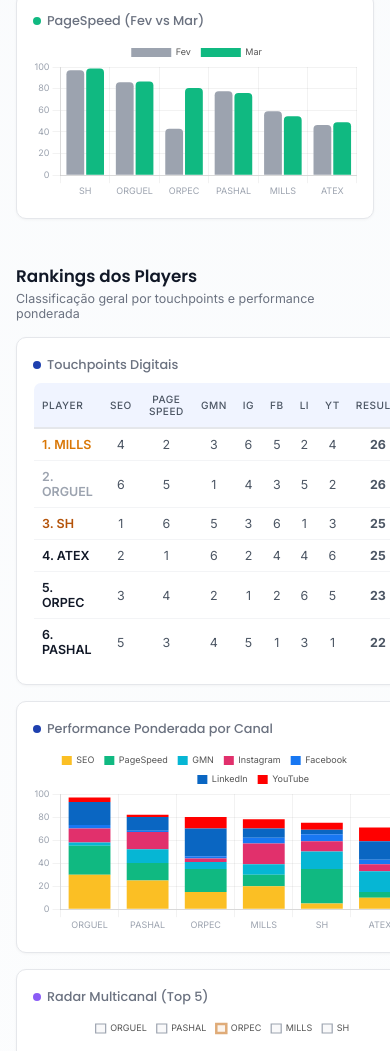
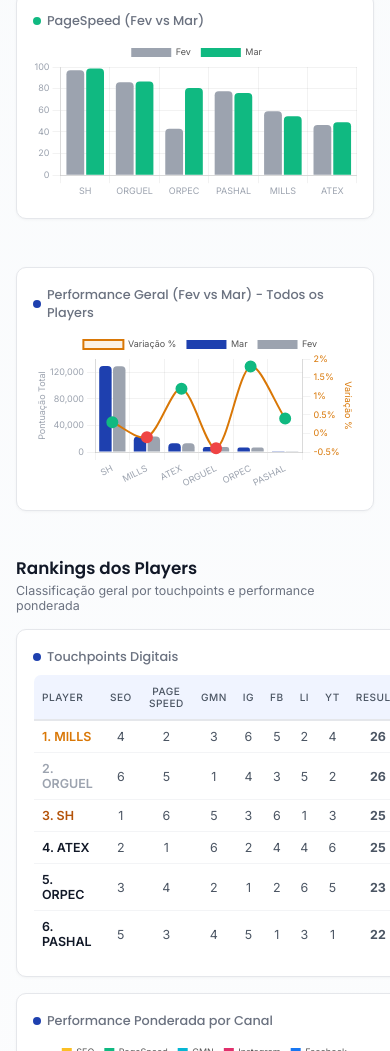
Before and after one commit to organizationivvvv/orpec-dashboard, a plain HTML site: page index.html in a window 390 px wide. Shown: the part 4488-5539 px from the top of the page. Drawn offline with Linux system fonts and the light colour scheme.

Commit message:
**Add dynamic monthly comparison charts for media and overall performance**
* Key features implemented:
- Added new comparison chart section with dynamic rendering for each media platform (Instagram, Facebook, LinkedIn, YouTube, SEO, Google My Business, PageSpeed)
- Implemented JavaScript functions to calculate and visualize performance differences between selected month and previous month
- Created separate general comparison chart showing overall performance trends across all players
- Updated HTML structure to include dedicated grid containers for comparison charts with proper styling
- Enhanced data processing logic to handle month-over-month comparisons and display variance percentages
- Integrated new charts into existing dashboard layout with responsive design and month selection controls

The update provides users with visual insights into performance evolution over time, enabling better trend analysis across different digital media platforms.

```diff
--- a/index.html
+++ b/index.html
@@ -122,6 +122,7 @@ table.rk tr:hover{background:#f0f4ff}
 
 <div class="sec"><h3>Comparação de Performance</h3><p>Evolução em relação ao mês anterior por plataforma e geral</p></div>
 <div class="chart-grid" id="comparisonGrid"></div>
+<div class="chart-grid" id="comparisonGeneralGrid" style="margin-top:16px;"></div>
 
 <div class="sec"><h3>Rankings dos Players</h3><p>Classifica&#231;&#227;o geral por touchpoints e performance ponderada</p></div>
 <div class="chart-grid">
@@ -257,6 +258,8 @@ var SEO={
 /* ===================== HELPERS ===================== */
 var charts={};
 var curMo='Mar\xE7o';
+var gridC='rgba(0,0,0,0.05)';
+var tickC='#9ca3af';
 
 // Month order for comparison
 var MONTH_ORDER=['Janeiro','Fevereiro','Mar\xE7o'];
@@ -355,8 +358,6 @@ function render(){
     '<div class="cc"><h4><span class="dot" style="background:#10b981"></span>PageSpeed</h4><canvas id="cPS"></canvas></div>';
 
   // Chart defaults
-  var gridC='rgba(0,0,0,0.05)';
-  var tickC='#9ca3af';
   function bar(elId,datasets,idxAxis,horiz){
     var c=document.getElementById(elId);
     if(!c)return;
@@ -517,10 +518,12 @@ function renderComparison(){
   var prevSo=prevMoName?SEO[prevMoName]:null;
 
   var grid=document.getElementById('comparisonGrid');
+  var generalGrid=document.getElementById('comparisonGeneralGrid');
 
   // If no previous month, show message
   if(!prevMo){
     grid.innerHTML='<div class="cc full" style="text-align:center;padding:40px;color:#6b7280;"><p>Sem dados do mês anterior para comparação.</p></div>';
+    generalGrid.innerHTML='';
     return;
   }
 
@@ -552,6 +555,7 @@ function renderComparison(){
 
   if(validComparisons.length===0){
     grid.innerHTML='<div class="cc full" style="text-align:center;padding:40px;color:#6b7280;"><p>Sem dados para comparação neste período.</p></div>';
+    generalGrid.innerHTML='';
     return;
   }
 
@@ -562,9 +566,6 @@ function renderComparison(){
   grid.innerHTML=html;
 
   // Render charts
-  var gridC='rgba(0,0,0,0.05)';
-  var tickC='#9ca3af';
-
   validComparisons.forEach(function(comp){
     var elId='cmp_'+comp.id;
     var c=document.getElementById(elId);
@@ -597,6 +598,154 @@ function renderComparison(){
       }
     });
   });
+
+  // === RENDER GENERAL COMPARISON CHART ===
+  renderGeneralComparison(mo, prevMo, so, prevSo, ml, prevMl);
+}
+
+function renderGeneralComparison(mo, prevMo, so, prevSo, ml, prevMl){
+  var generalGrid=document.getElementById('comparisonGeneralGrid');
+
+  // Aggregate totals per player across all platforms for current and previous month
+  var playerTotals={};
+
+  // Helper to aggregate from META arrays (social media metrics)
+  function aggregateMeta(arr, totals, isCur){
+    (arr||[]).forEach(function(d){
+      if(!totals[d.p]) totals[d.p]={player:d.p,cur:0,prev:0};
+      if(isCur) totals[d.p].cur+=d.v; else totals[d.p].prev+=d.v;
+    });
+  }
+
+  // Helper to aggregate from SEO arrays (seo scores, ps scores, gmn)
+  function aggregateSeo(arr, totals, isCur, key){
+    (arr||[]).forEach(function(d){
+      if(!totals[d.p]) totals[d.p]={player:d.p,cur:0,prev:0};
+      if(isCur) totals[d.p].cur+=d.v; else totals[d.p].prev+=d.v;
+    });
+  }
+
+  // Aggregate current month
+  aggregateMeta(mo.ig, playerTotals, true);
+  aggregateMeta(mo.fb, playerTotals, true);
+  aggregateMeta(mo.li, playerTotals, true);
+  aggregateMeta(mo.yt, playerTotals, true);
+  if(mo.gmn) aggregateMeta(mo.gmn, playerTotals, true);
+  aggregateSeo(so.seo, playerTotals, true);
+  aggregateSeo(so.ps, playerTotals, true);
+
+  // Aggregate previous month
+  aggregateMeta(prevMo.ig, playerTotals, false);
+  aggregateMeta(prevMo.fb, playerTotals, false);
+  aggregateMeta(prevMo.li, playerTotals, false);
+  aggregateMeta(prevMo.yt, playerTotals, false);
+  if(prevMo.gmn) aggregateMeta(prevMo.gmn, playerTotals, false);
+  aggregateSeo(prevSo.seo, playerTotals, false);
+  aggregateSeo(prevSo.ps, playerTotals, false);
+
+  // Convert to array and filter players with data in at least one month
+  var data=Object.keys(playerTotals).map(function(k){return playerTotals[k];}).filter(function(d){return d.cur>0 || d.prev>0;});
+
+  // Sort by current total desc
+  data.sort(function(a,b){return b.cur-a.cur;});
+
+  if(data.length===0){
+    generalGrid.innerHTML='';
+    return;
+  }
+
+  // Calculate variance percentage for each player
+  data.forEach(function(d){
+    if(d.prev>0){
+      d.varPct=((d.cur-d.prev)/d.prev*100).toFixed(1);
+    } else if(d.cur>0){
+      d.varPct='+100.0';
+    } else {
+      d.varPct='-100.0';
+    }
+  });
+
+  // Create bar chart with variance overlay
+  var canvasId='cmp_general_total';
+  var html='<div class="cc full"><h4><span class="dot" style="background:#1e40af"></span>Performance Geral ('+prevMl+' vs '+ml+') - Todos os Players</h4><canvas id="'+canvasId+'"></canvas></div>';
+  generalGrid.innerHTML=html;
+
+  var c=document.getElementById(canvasId);
+  if(!c) return;
+  if(charts[canvasId]) charts[canvasId].destroy();
+
+  var labels=data.map(function(d){return d.player;});
+  var curData=data.map(function(d){return d.cur;});
+  var prevData=data.map(function(d){return d.prev;});
+  var varColors=data.map(function(d){
+    var v=parseFloat(d.varPct);
+    if(v>0) return '#10b981'; // green for growth
+    if(v<0) return '#ef4444'; // red for decline
+    return '#9ca3af'; // gray for no change
+  });
+
+  charts[canvasId]=new Chart(c.getContext('2d'),{
+    type:'bar',
+    data:{
+      labels:labels,
+      datasets:[
+        {label:prevMl,data:prevData,backgroundColor:'#9ca3af',borderRadius:4,order:2},
+        {label:ml,data:curData,backgroundColor:'#1e40af',borderRadius:4,order:1},
+        {
+          label:'Variação %',
+          data:data.map(function(d){return parseFloat(d.varPct);}),
+          type:'line',
+          borderColor:'#d97706',
+          backgroundColor:'rgba(217,119,6,0.1)',
+          borderWidth:2,
+          pointBackgroundColor:varColors,
+          pointBorderColor:varColors,
+          pointRadius:5,
+          pointHoverRadius:7,
+          yAxisID:'y1',
+          order:0,
+          fill:false,
+          tension:0.3
+        }
+      ]
+    },
+    options:{
+      responsive:true,
+      maintainAspectRatio:true,
+      interaction:{mode:'index',intersect:false},
+      plugins:{
+        legend:{labels:{color:'#555',font:{size:9,family:'Inter'}}},
+        tooltip:{
+          callbacks:{
+            label:function(ctx){
+              var label=ctx.dataset.label||'';
+              var value=ctx.parsed.y||0;
+              if(label==='Variação %'){
+                return label+': '+value.toFixed(1)+'%';
+              }
+              return label+': '+value.toLocaleString();
+            }
+          }
+        }
+      },
+      scales:{
+        x:{ticks:{color:tickC,font:{size:9,family:'Inter'}},grid:{color:gridC}},
+        y:{
+          ticks:{color:tickC,font:{size:9,family:'Inter'}},
+          grid:{color:gridC},
+          title:{display:true,text:'Pontuação Total',color:tickC,font:{size:9,family:'Inter'}}
+        },
+        y1:{
+          type:'linear',
+          display:true,
+          position:'right',
+          ticks:{color:'#d97706',font:{size:9,family:'Inter'},callback:function(v){return v+'%';}},
+          grid:{drawOnChartArea:false,color:gridC},
+          title:{display:true,text:'Variação %',color:'#d97706',font:{size:9,family:'Inter'}}
+        }
+      }
+    }
+  });
 }
 
 function buildComparisonData(name,curArr,prevArr,color){
```
Also changed, not shown: 1 other file.
